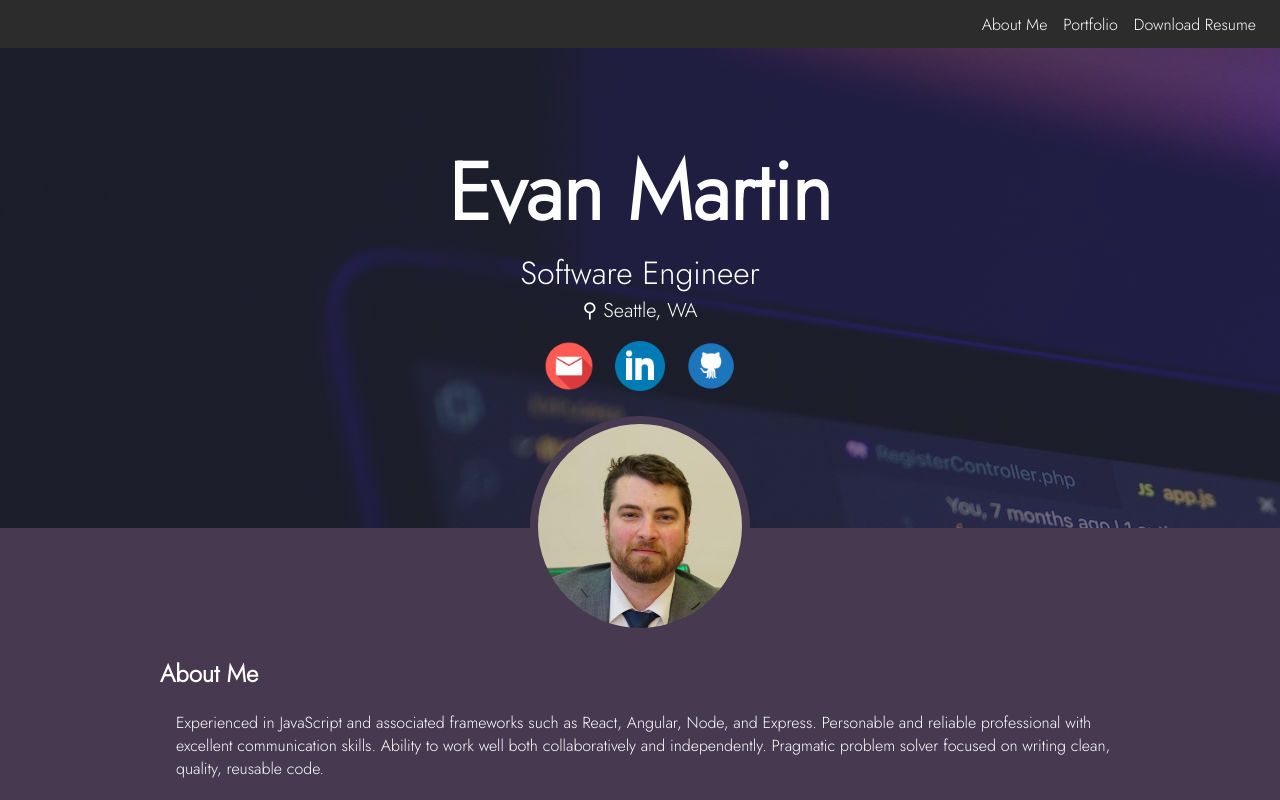
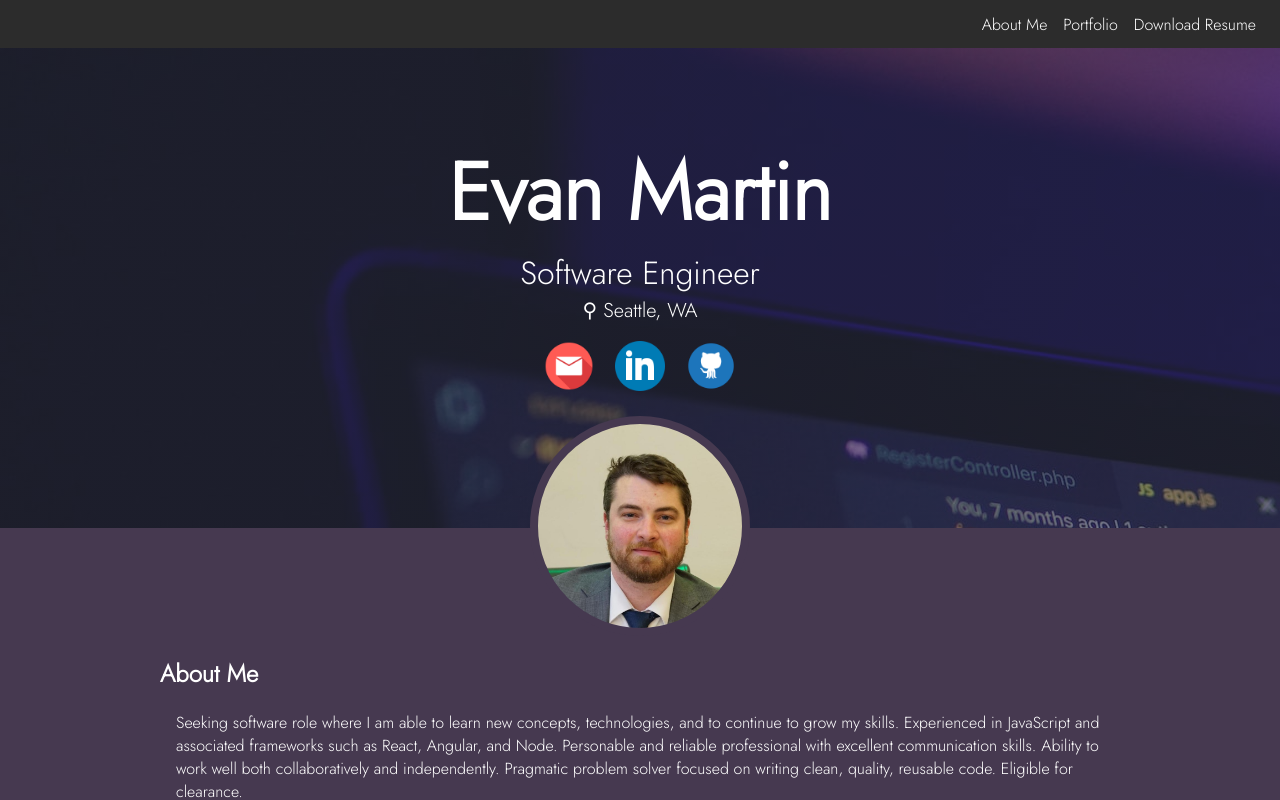
Before and after one commit to evan-martin/portfolio, a Next.js app: page / in a window 1280 px wide. Shown: the top 800 px of the page. Built offline with nearby package versions, Linux system fonts and the light colour scheme.

Commit message:
update about text

```diff
--- a/components/about.jsx
+++ b/components/about.jsx
@@ -9,7 +9,8 @@ export default function About() {
             </div>
             <div className={styles.content}>
                 <h2>About Me</h2>
-                <p>Experienced in JavaScript and associated frameworks such as React, Angular, Node, and Express. Personable and reliable professional with excellent communication skills. Ability to work well both collaboratively and independently. Pragmatic problem solver focused on writing clean, quality, reusable code.</p>
+                <p>Seeking software role where I am able to learn new concepts, technologies, and to continue to grow my skills. Experienced in JavaScript and associated frameworks such as React, Angular, and Node. Personable and reliable professional with excellent communication skills. Ability to work well both collaboratively and independently. Pragmatic problem solver focused on writing clean, quality, reusable code. Eligible for clearance.
+                </p>
                 <h2>Skills</h2>
                 <ul>
                     <li>Proficient in Javascript and associated technologies such as React, Next, Angular, Redux, Node, Express </li>
```
